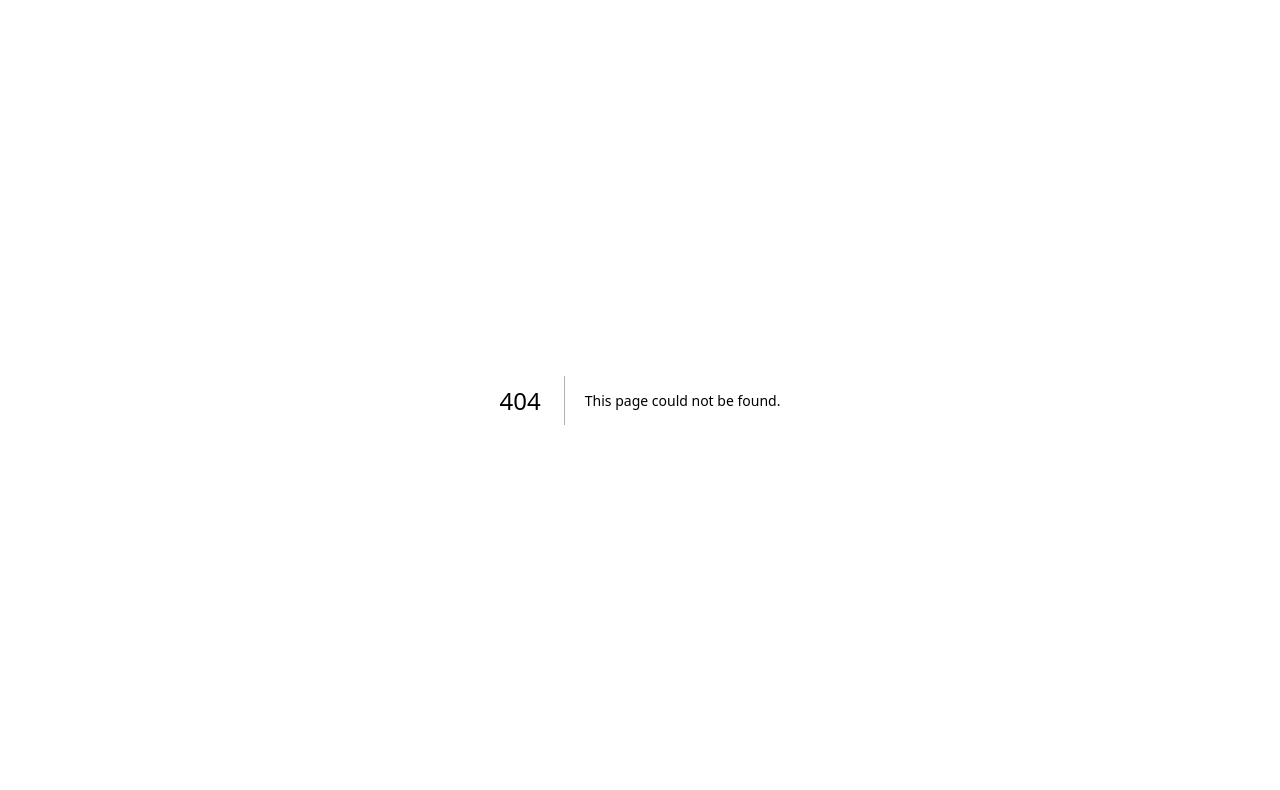
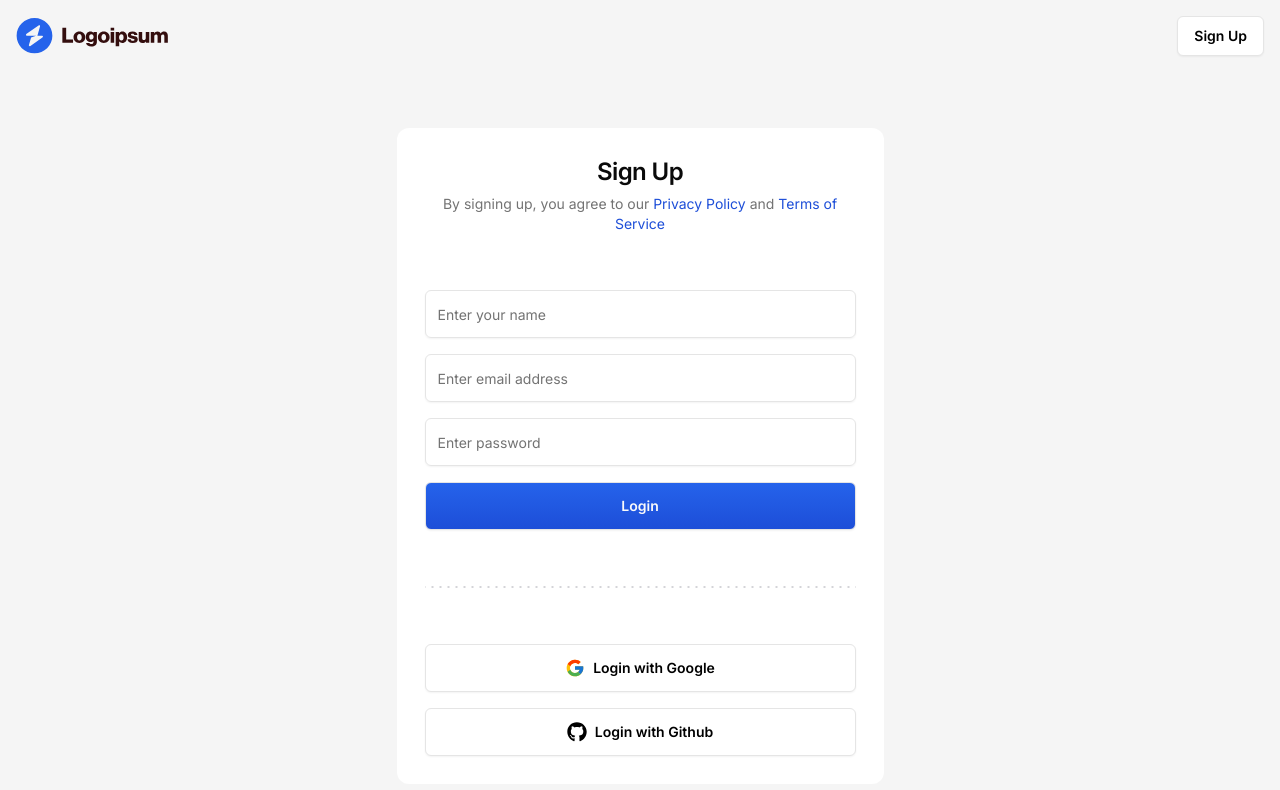
Before and after one commit to premvarma2002/jira-clone, a Next.js app: page /sign-up in a window 1280 px wide. Before the commit this address had no page. Shown: the top 790 px of the page. Built offline with nearby package versions, Linux system fonts and the light colour scheme.

Commit message:
Added sign In and Sign Up pages

```diff
--- a/package.json
+++ b/package.json
@@ -32,6 +32,7 @@
     "react-day-picker": "^8.10.1",
     "react-dom": "^18",
     "react-hook-form": "^7.53.0",
+    "react-icons": "^5.3.0",
     "recharts": "^2.13.0",
     "sonner": "^1.5.0",
     "tailwind-merge": "^2.5.4",
--- /dev/null
+++ b/src/app/(auth)/layout.tsx
@@ -0,0 +1,27 @@
+import { Button } from '@/components/ui/button'
+import Image from 'next/image'
+import React from 'react'
+
+interface AuthLayoutProps {
+    children: React.ReactNode
+}
+
+const AuthLayout = ({ children }: AuthLayoutProps) => {
+  return (
+    <main className='bg-neutral-100 min-h-screen'>
+        <div className='mx-auto max-w-screen-2xl p-4'>
+            <nav className='flex justify-between items-center'>
+             <Image src="/logo.svg" height={56} width={152} alt='Logo' />
+               <Button variant="secondary">
+                Sign Up
+               </Button>
+            </nav>
+        </div>
+        <div className='flex flex-col items-center justify-center pt-4 md:pt-14'>
+        {children}
+        </div>
+    </main>
+  )
+}
+
+export default AuthLayout
--- /dev/null
+++ b/src/app/(auth)/sign-in/page.tsx
@@ -0,0 +1,11 @@
+"use client";
+import { SignInCard } from "@/features/auth/components/sign-in-card";
+
+const SignInPage = () => {
+  return (
+    <>
+     <SignInCard/>
+    </>
+  );
+};
+export default SignInPage;
--- /dev/null
+++ b/src/app/(auth)/sign-up/page.tsx
@@ -0,0 +1,9 @@
+"use client"
+import { SignUpCard } from '@/features/auth/components/sign-up-card'
+import React from 'react'
+
+const SignUpPage = () => {
+  return <SignUpCard/>
+}
+
+export default SignUpPage;
--- a/src/app/layout.tsx
+++ b/src/app/layout.tsx
@@ -1,20 +1,12 @@
 import type { Metadata } from "next";
-import localFont from "next/font/local";
+import { Inter } from "next/font/google"
+import { cn } from "@/lib/utils";
 import "./globals.css";
 
-const geistSans = localFont({
-  src: "./fonts/GeistVF.woff",
-  variable: "--font-geist-sans",
-  weight: "100 900",
-});
-const geistMono = localFont({
-  src: "./fonts/GeistMonoVF.woff",
-  variable: "--font-geist-mono",
-  weight: "100 900",
-});
+const inter = Inter({ subsets: ["latin"] });
 
 export const metadata: Metadata = {
-  title: "Create Next App",
+  title: "Jira-clone",
   description: "Generated by create next app",
 };
 
@@ -26,7 +18,7 @@
   return (
     <html lang="en">
       <body
-        className={`${geistSans.variable} ${geistMono.variable} antialiased`}
+       className={cn(inter.className, "antialiased min-h-screen")}
       >
         {children}
       </body>
--- a/src/app/page.tsx
+++ b/src/app/page.tsx
@@ -5,7 +5,7 @@
   return (
    <div className="flex gap-4">
     <Input/>
-     <Button size="xs">Secondary</Button>
+     <Button size="xs">Primary123</Button>
      <Button variant="destructive">Secondary</Button>
      <Button variant="secondary">Secondary</Button>
      <Button variant="ghost">Secondary</Button>
--- /dev/null
+++ b/src/components/dotted-separator.tsx
@@ -0,0 +1,43 @@
+import { cn } from "@/lib/utils";
+
+interface DottedSeparatorProps {
+  className?: string;
+  color?: string;
+  height?: string;
+  dotSize?: string;
+  gapSize?: string;
+  direction?: "horizontal" | "vertical";
+}
+
+export const DottedSeparator = ({
+  className,
+  color = "#d4d4d8",
+  height = "2px",
+  dotSize = "2px",
+  gapSize = "6px",
+  direction = "horizontal",
+}: DottedSeparatorProps) => {
+  const isHorizontal = direction === "horizontal";
+
+  return (
+    <div className={cn(
+        isHorizontal ? "w-full flex items-center": "h-full flex flex-col items-center",
+        className,
+      )}
+    >
+      <div
+        className={isHorizontal ? "flex-grow" : "flex-grow-0"}
+        style={{
+          width: isHorizontal ? "100%" : height,
+          height: isHorizontal ? height : "100%",
+          backgroundImage: `radial-gradient(circle, ${color} 25%, transparent 25%)`,
+          backgroundSize: isHorizontal
+            ? `${parseInt(dotSize) + parseInt(gapSize)}px ${height}`
+            : `${height} ${parseInt(dotSize) + parseInt(gapSize)}px`,
+          backgroundRepeat: isHorizontal ? "repeat-x" : "repeat-y",
+          backgroundPosition: "center",
+        }}
+      />
+    </div>
+  );
+};
--- /dev/null
+++ b/src/features/auth/components/sign-in-card.tsx
@@ -0,0 +1,109 @@
+import { DottedSeparator } from "@/components/dotted-separator";
+import { Button } from "@/components/ui/button";
+import { zodResolver } from "@hookform/resolvers/zod";
+import { useForm } from "react-hook-form";
+import { FcGoogle } from "react-icons/fc";
+import { FaGithub } from "react-icons/fa";
+import { Card, CardContent, CardHeader, CardTitle } from "@/components/ui/card";
+import { Input } from "@/components/ui/input";
+import {
+  Form,
+  FormControl,
+  FormField,
+  FormItem,
+  FormMessage,
+} from "@/components/ui/form";
+import { z } from "zod";
+
+const formSchema = z.object({
+  email: z.string().email(),
+  password: z.string().min(1, "Required"),
+})
+
+export const SignInCard = () => {
+  const form = useForm<z.infer<typeof formSchema>>({
+    resolver: zodResolver(formSchema),
+    defaultValues: {
+      email: "",
+      password: "",
+    },
+  });
+
+ const onSubmit = (values:z.infer<typeof formSchema>) => {
+  console.log({ values });
+ }
+
+  return (
+  <Card className="w-full h-full md:w-[487px] border-none shadow-none">
+    <CardHeader className="flex items-center justify-center text-center p-7">
+      <CardTitle className="text-2xl">Welcome Back</CardTitle>
+    </CardHeader>
+    <CardContent className="p-7">
+      <Form {...form}>
+      <form onSubmit={form.handleSubmit(onSubmit)} className="space-y-4">
+        <FormField
+        name="email"
+        control={form.control}
+        render={({ field }) => (
+          <FormItem>
+            <FormControl>
+          <Input
+          {...field}
+          type="email"
+          placeholder="Enter Email Address"
+          />
+          </FormControl>
+          <FormMessage/>
+          </FormItem>
+
+         )}
+        />
+        <FormField
+        name="password"
+        control={form.control}
+        render={({ field }) => (
+          <FormItem>
+            <FormControl>
+          <Input
+          {...field}
+          type="password"
+          placeholder="Enter password"
+          />
+          </FormControl>
+          <FormMessage/>
+          </FormItem>
+
+         )}
+        />
+        <Button className="w-full" size="lg" disabled={false}>
+          Login
+        </Button>
+      </form>
+      </Form>
+    </CardContent>
+    <div className="p-7">
+      <DottedSeparator/>
+    </div>
+    <CardContent className="p-7 flex flex-col gap-y-4">
+      <Button
+      disabled={false}
+      variant="secondary"
+      size="lg"
+      className="w-full"
+      >
+        <FcGoogle className="mr-2 size-5"/>
+        Login with Google
+      </Button>
+      <Button
+      disabled={false}
+      variant="secondary"
+      size="lg"
+      className="w-full"
+      >
+        <FaGithub className="mr-2 size-5"/>
+        Login with Github
+      </Button>
+    </CardContent>
+  </Card>
+  );
+};
--- /dev/null
+++ b/src/features/auth/components/sign-up-card.tsx
@@ -0,0 +1,83 @@
+import { DottedSeparator } from "@/components/dotted-separator";
+import { Button } from "@/components/ui/button";
+import { FcGoogle } from "react-icons/fc";
+import { FaGithub } from "react-icons/fa";
+import { Card, CardContent, CardDescription, CardHeader, CardTitle } from "@/components/ui/card";
+import { Input } from "@/components/ui/input";
+import Link from "next/link";
+
+export const SignUpCard = () => {
+  return (
+  <Card className="w-full h-full md:w-[487px] border-none shadow-none">
+    <CardHeader className="flex items-center justify-center text-center p-7">
+      <CardTitle className="text-2xl">Sign Up</CardTitle>
+      <CardDescription>
+       By signing up, you agree to our{" "}
+       <Link href="/privacy">
+       <span className="text-blue-700">Privacy Policy</span>
+       </Link>{" "}
+       and{" "}
+       <Link href="/terms">
+       <span className="text-blue-700">Terms of Service</span>
+       </Link>
+      </CardDescription>
+    </CardHeader>
+    <CardContent className="p-7">
+      <form className="space-y-4">
+        <Input
+        required
+        type="text"
+        value={""}
+        onChange={ () => {}}
+        placeholder="Enter your name"
+        disabled={false}
+        />
+        <Input
+        required
+        type="email"
+        value={""}
+        onChange={ () => {}}
+        placeholder="Enter email address"
+        disabled={false}
+        />
+        <Input
+        required
+        type="password"
+        value={""}
+        onChange={ () => {}}
+        placeholder="Enter password"
+        disabled={false}
+        min={8}
+        max={256}
+        />
+        <Button className="w-full" size="lg" disabled={false}>
+          Login
+        </Button>
+      </form>
+    </CardContent>
+    <div className="p-7">
+      <DottedSeparator/>
+    </div>
+    <CardContent className="p-7 flex flex-col gap-y-4">
+      <Button
+      disabled={false}
+      variant="secondary"
+      size="lg"
+      className="w-full"
+      >
+        <FcGoogle className="mr-2 size-5"/>
+        Login with Google
+      </Button>
+      <Button
+      disabled={false}
+      variant="secondary"
+      size="lg"
+      className="w-full"
+      >
+        <FaGithub className="mr-2 size-5"/>
+        Login with Github
+      </Button>
+    </CardContent>
+  </Card>
+  );
+};
```
Also changed, not shown: public/logo.svg (added), 1 other file (tests, documents, lock files or other folders).
